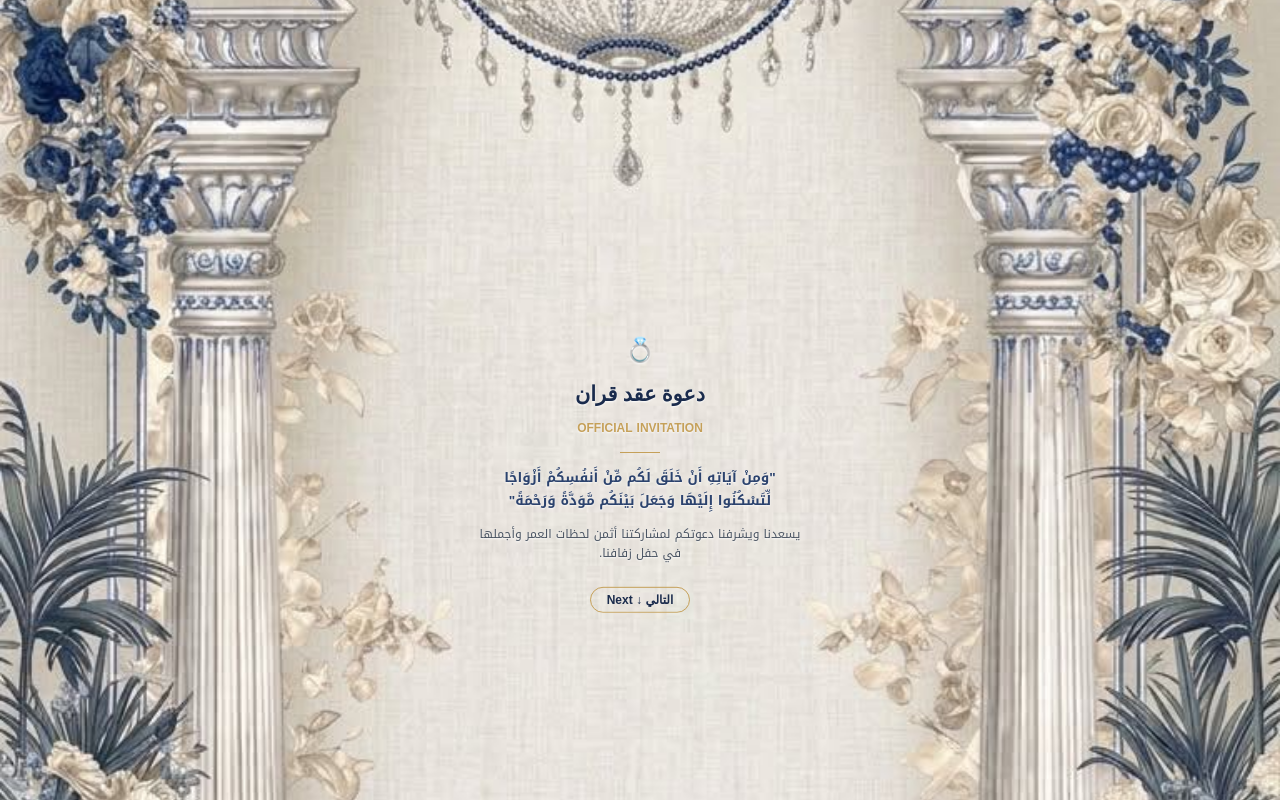
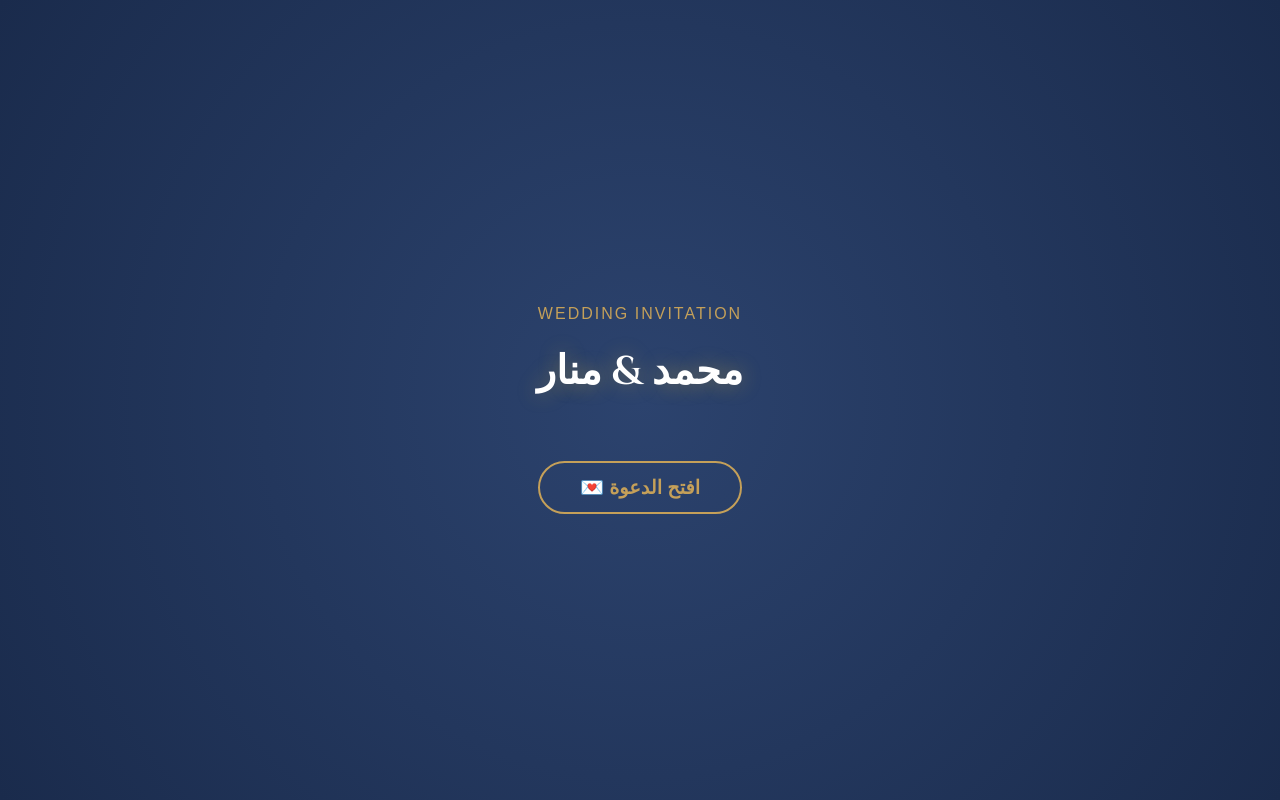
Before and after one commit to Kira1717171717/wedding-invitation, a Next.js app: page / in a window 1280 px wide. Built offline with nearby package versions, Linux system fonts and the light colour scheme.

Commit message:
Update page.js

```diff
--- a/app/page.js
+++ b/app/page.js
@@ -3,23 +3,29 @@
 import { useState, useEffect, useRef } from 'react';
 
 export default function Home() {
-  const [timeLeft, setTimeLeft] = useState({
-    days: 0,
-    hours: 0,
-    minutes: 0,
-    seconds: 0,
-  });
+  const [isOpened, setIsOpened] = useState(false); // حالة فتح المغلف
+  const [timeLeft, setTimeLeft] = useState({ days: 0, hours: 0, minutes: 0, seconds: 0 });
+  const [currentIndex, setCurrentIndex] = useState(0);
 
+  const audioRef = useRef(null);
   const section1 = useRef(null);
   const section2 = useRef(null);
   const section3 = useRef(null);
   const section4 = useRef(null);
   const sections = [section1, section2, section3, section4];
 
-  const [currentIndex, setCurrentIndex] = useState(0);
+  // دالة فتح الدعوة وتشغيل الصوت
+  const handleOpenInvitation = () => {
+    setIsOpened(true);
+    if (audioRef.current) {
+      audioRef.current.play().catch(error => console.log("Audio play failed", error));
+    }
+  };
 
-  // نظام النزول التلقائي (كل 5 ثواني)
+  // نظام النزول التلقائي (يعمل فقط بعد فتح الدعوة)
   useEffect(() => {
+    if (!isOpened) return; // لا تبدأ النزول التلقائي إلا إذا انفتحت الدعوة
+
     const timer = setInterval(() => {
       setCurrentIndex((prevIndex) => {
         const nextIndex = (prevIndex + 1) % sections.length;
@@ -29,19 +35,17 @@ export default function Home() {
         });
         return nextIndex;
       });
-    }, 5000);
+    }, 3000);
 
     return () => clearInterval(timer);
-  }, []);
+  }, [isOpened]);
 
   // نظام العداد التنازلي
   useEffect(() => {
     const targetDate = new Date('2026-08-05T19:00:00').getTime();
-
     const interval = setInterval(() => {
       const now = new Date().getTime();
       const difference = targetDate - now;
-
       if (difference > 0) {
         setTimeLeft({
           days: Math.floor(difference / (1000 * 60 * 60 * 24)),
@@ -51,11 +55,9 @@ export default function Home() {
         });
       }
     }, 1000);
-
     return () => clearInterval(interval);
   }, []);
 
-  // التنقل اليدوي عند الضغط على زر السكرول
   const scrollToNext = (index) => {
     const nextIndex = (index + 1) % sections.length;
     setCurrentIndex(nextIndex);
@@ -66,15 +68,9 @@ export default function Home() {
   };
 
   return (
-    <main style={{
-      direction: 'rtl',
-      height: '100vh',
-      overflowY: 'scroll',
-      scrollSnapType: 'y mandatory',
-      scrollBehavior: 'smooth',
-      position: 'relative',
-      backgroundColor: '#f8f4ee'
-    }}>
+    <>
+      {/* ملف الصوت */}
+      <audio ref={audioRef} src="/song.mp3" loop />
 
       {/* استدعاء الخط الكوفي وتأثير الأزرار */}
       <style jsx global>{`
@@ -84,6 +80,7 @@ export default function Home() {
           font-family: 'Noto Kufi Arabic', sans-serif;
           margin: 0;
           padding: 0;
+          overflow: ${isOpened ? 'auto' : 'hidden'}; /* منع السكرول قبل فتح الدعوة */
         }
 
         @keyframes bounce {
@@ -94,7 +91,73 @@ export default function Home() {
         .scroll-btn {
           animation: bounce 2s infinite;
         }
+
+        @keyframes pulseGold {
+          0% { box-shadow: 0 0 0 0 rgba(197, 160, 89, 0.4); }
+          70% { box-shadow: 0 0 0 15px rgba(197, 160, 89, 0); }
+          100% { box-shadow: 0 0 0 0 rgba(197, 160, 89, 0); }
+        }
+        .open-btn {
+          animation: pulseGold 2s infinite;
+        }
       `}</style>
+
+      {/* ================= واجهة المغلف الكحلي (تظهر قبل الفتح) ================= */}
+      {!isOpened && (
+        <div style={{
+          position: 'fixed',
+          top: 0,
+          left: 0,
+          width: '100vw',
+          height: '100vh',
+          backgroundColor: '#1a2b4c', /* كحلي فاخر */
+          backgroundImage: 'radial-gradient(circle, #2c436e 0%, #1a2b4c 100%)', /* تدرج لوني يعطي عمق */
+          zIndex: 50,
+          display: 'flex',
+          flexDirection: 'column',
+          justifyContent: 'center',
+          alignItems: 'center',
+          direction: 'rtl',
+          textAlign: 'center'
+        }}>
+          <p style={{ color: '#c5a059', fontSize: '1rem', letterSpacing: '2px', marginBottom: '1rem' }}>
+            WEDDING INVITATION
+          </p>
+          <h1 style={{ color: '#ffffff', fontSize: '2.5rem', margin: '0 0 2rem 0' }}>
+            محمد & منار
+          </h1>
+
+          <button
+            onClick={handleOpenInvitation}
+            className="open-btn"
+            style={{
+              backgroundColor: 'transparent',
+              border: '2px solid #c5a059',
+              color: '#c5a059',
+              padding: '0.8rem 2.5rem',
+              fontSize: '1.2rem',
+              fontWeight: '700',
+              borderRadius: '50px',
+              cursor: 'pointer',
+              transition: 'all 0.3s ease',
+            }}
+          >
+            افتح الدعوة 💌
+          </button>
+        </div>
+      )}
+
+      {/* ================= المحتوى الرئيسي للدعوة (يظهر بعد الفتح) ================= */}
+      <main style={{
+        direction: 'rtl',
+        height: '100vh',
+        overflowY: 'scroll',
+        scrollSnapType: 'y mandatory',
+        scrollBehavior: 'smooth',
+        position: 'relative',
+        backgroundColor: '#f8f4ee',
+        display: isOpened ? 'block' : 'none' /* إخفاء المحتوى قبل الفتح */
+      }}>
 
         {/* خلفية الصورة الثابتة */}
         <div style={{
@@ -120,7 +183,7 @@ export default function Home() {
           alignItems: 'center'
         }}>
 
-        {/* ================= القسم الأول: غلاف الدعوة ================= */}
+          {/* القسم الأول: غلاف الدعوة */}
           <section ref={section1} style={{
             height: '100vh',
             width: '100%',
@@ -131,7 +194,7 @@ export default function Home() {
             flexDirection: 'column',
             justifyContent: 'flex-start',
             alignItems: 'center',
-          paddingTop: '38vh', /* إزاحة كبيرة لضمان البدء تحت الثريا */
+            paddingTop: '38vh',
             boxSizing: 'border-box',
             textAlign: 'center'
           }}>
@@ -141,49 +204,20 @@ export default function Home() {
               flexDirection: 'column',
               alignItems: 'center',
               gap: '0.3rem',
-            textShadow: '0 1px 2px rgba(255,255,255,0.85)' /* ظل خفيف جداً لبروز النص بدون خلفية */
+              textShadow: '0 1px 2px rgba(255,255,255,0.85)'
             }}>
-            <p style={{ fontSize: '0.75rem', letterSpacing: '2px', color: '#1a2b4c', margin: 0, fontWeight: '700' }}>
-              WEDDING INVITATION
-            </p>
-            <p style={{ fontSize: '0.85rem', color: '#c5a059', margin: 0, fontWeight: '700' }}>
-              دعـوة زفــاف
-            </p>
-            <h1 style={{ fontSize: '2.1rem', fontWeight: '800', color: '#1a2b4c', margin: '0.2rem 0' }}>
-              محمد & منار
-            </h1>
-            <p style={{ fontSize: '1.1rem', color: '#2c436e', margin: 0, fontWeight: '600' }}>
-              Mohammad & Manar
-            </p>
+              <p style={{ fontSize: '0.75rem', letterSpacing: '2px', color: '#1a2b4c', margin: 0, fontWeight: '700' }}>WEDDING INVITATION</p>
+              <p style={{ fontSize: '0.85rem', color: '#c5a059', margin: 0, fontWeight: '700' }}>دعـوة زفــاف</p>
+              <h1 style={{ fontSize: '2.1rem', fontWeight: '800', color: '#1a2b4c', margin: '0.2rem 0' }}>محمد & منار</h1>
+              <p style={{ fontSize: '1.1rem', color: '#2c436e', margin: 0, fontWeight: '600' }}>Mohammad & Manar</p>
               <div style={{ width: '40px', height: '1.5px', backgroundColor: '#c5a059', margin: '0.5rem 0' }}></div>
-            <p style={{ fontSize: '0.9rem', color: '#1a2b4c', fontWeight: '700', margin: 0 }}>
-              الأربعاء ، 05 أغسطس 2026
-            </p>
-            <p style={{ fontSize: '0.75rem', color: '#6b7280', margin: 0, fontWeight: '600' }}>
-              Wednesday, August 5, 2026
-            </p>
-
-            <button
-              onClick={() => scrollToNext(0)}
-              className="scroll-btn"
-              style={{
-                marginTop: '1.2rem',
-                background: 'transparent',
-                border: '1.5px solid #c5a059',
-                borderRadius: '20px',
-                padding: '0.3rem 1rem',
-                color: '#1a2b4c',
-                fontSize: '0.75rem',
-                fontWeight: '700',
-                cursor: 'pointer'
-              }}
-            >
-              التالي ↓ Next
-            </button>
+              <p style={{ fontSize: '0.9rem', color: '#1a2b4c', fontWeight: '700', margin: 0 }}>الأربعاء ، 05 أغسطس 2026</p>
+              <p style={{ fontSize: '0.75rem', color: '#6b7280', margin: 0, fontWeight: '600' }}>Wednesday, August 5, 2026</p>
+              <button onClick={() => scrollToNext(0)} className="scroll-btn" style={{ marginTop: '1.2rem', background: 'transparent', border: '1.5px solid #c5a059', borderRadius: '20px', padding: '0.3rem 1rem', color: '#1a2b4c', fontSize: '0.75rem', fontWeight: '700', cursor: 'pointer' }}>التالي ↓ Next</button>
             </div>
           </section>
 
-        {/* ================= القسم الثاني: نص الدعوة ================= */}
+          {/* القسم الثاني: نص الدعوة */}
           <section ref={section2} style={{
             height: '100vh',
             width: '100%',
@@ -207,44 +241,16 @@ export default function Home() {
               textShadow: '0 1px 2px rgba(255,255,255,0.85)'
             }}>
               <span style={{ fontSize: '1.5rem' }}>💍</span>
-            <h2 style={{ fontSize: '1.3rem', color: '#1a2b4c', margin: 0, fontWeight: '700' }}>
-              دعوة عقد قران
-            </h2>
-            <p style={{ fontSize: '0.75rem', color: '#c5a059', margin: 0, fontWeight: '600' }}>
-              OFFICIAL INVITATION
-            </p>
-
+              <h2 style={{ fontSize: '1.3rem', color: '#1a2b4c', margin: 0, fontWeight: '700' }}>دعوة عقد قران</h2>
+              <p style={{ fontSize: '0.75rem', color: '#c5a059', margin: 0, fontWeight: '600' }}>OFFICIAL INVITATION</p>
               <div style={{ width: '40px', height: '1px', backgroundColor: '#c5a059', margin: '0.3rem 0' }}></div>
-
-            <p style={{ fontSize: '0.85rem', color: '#2c436e', lineHeight: '1.7', margin: 0, fontWeight: '600' }}>
-              "وَمِنْ آيَاتِهِ أَنْ خَلَقَ لَكُم مِّنْ أَنفُسِكُمْ أَزْوَاجًا لِّتَسْكُنُوا إِلَيْهَا وَجَعَلَ بَيْنَكُم مَّوَدَّةً وَرَحْمَةً"
-            </p>
-
-            <p style={{ fontSize: '0.75rem', color: '#4b5563', lineHeight: '1.6', margin: '0.3rem 0 0 0' }}>
-              يسعدنا ويشرفنا دعوتكم لمشاركتنا أثمن لحظات العمر وأجملها في حفل زفافنا.
-            </p>
-
-            <button
-              onClick={() => scrollToNext(1)}
-              className="scroll-btn"
-              style={{
-                marginTop: '1rem',
-                background: 'transparent',
-                border: '1.5px solid #c5a059',
-                borderRadius: '20px',
-                padding: '0.3rem 1rem',
-                color: '#1a2b4c',
-                fontSize: '0.75rem',
-                fontWeight: '700',
-                cursor: 'pointer'
-              }}
-            >
-              التالي ↓ Next
-            </button>
+              <p style={{ fontSize: '0.85rem', color: '#2c436e', lineHeight: '1.7', margin: 0, fontWeight: '600' }}>"وَمِنْ آيَاتِهِ أَنْ خَلَقَ لَكُم مِّنْ أَنفُسِكُمْ أَزْوَاجًا لِّتَسْكُنُوا إِلَيْهَا وَجَعَلَ بَيْنَكُم مَّوَدَّةً وَرَحْمَةً"</p>
+              <p style={{ fontSize: '0.75rem', color: '#4b5563', lineHeight: '1.6', margin: '0.3rem 0 0 0' }}>يسعدنا ويشرفنا دعوتكم لمشاركتنا أثمن لحظات العمر وأجملها في حفل زفافنا.</p>
+              <button onClick={() => scrollToNext(1)} className="scroll-btn" style={{ marginTop: '1rem', background: 'transparent', border: '1.5px solid #c5a059', borderRadius: '20px', padding: '0.3rem 1rem', color: '#1a2b4c', fontSize: '0.75rem', fontWeight: '700', cursor: 'pointer' }}>التالي ↓ Next</button>
             </div>
           </section>
 
-        {/* ================= القسم الثالث: العداد واللباس ================= */}
+          {/* القسم الثالث: العداد واللباس */}
           <section ref={section3} style={{
             height: '100vh',
             width: '100%',
@@ -267,71 +273,25 @@ export default function Home() {
               gap: '0.5rem',
               textShadow: '0 1px 2px rgba(255,255,255,0.85)'
             }}>
-            <h2 style={{ fontSize: '1.2rem', color: '#1a2b4c', margin: 0, fontWeight: '700' }}>
-              العد التنازلي
-            </h2>
-            <p style={{ fontSize: '0.7rem', color: '#c5a059', margin: 0, fontWeight: '600' }}>
-              COUNTDOWN
-            </p>
-
-            <div style={{
-              display: 'flex',
-              justifyContent: 'center',
-              gap: '0.5rem',
-              margin: '0.5rem 0',
-              direction: 'ltr'
-            }}>
-              <div style={{ minWidth: '40px' }}>
-                <span style={{ fontSize: '1.3rem', fontWeight: '800', color: '#1a2b4c' }}>{timeLeft.days}</span>
-                <p style={{ fontSize: '0.6rem', color: '#c5a059', margin: 0, fontWeight: '700' }}>أيام</p>
+              <h2 style={{ fontSize: '1.2rem', color: '#1a2b4c', margin: 0, fontWeight: '700' }}>العد التنازلي</h2>
+              <p style={{ fontSize: '0.7rem', color: '#c5a059', margin: 0, fontWeight: '600' }}>COUNTDOWN</p>
+              <div style={{ display: 'flex', justifyContent: 'center', gap: '0.5rem', margin: '0.5rem 0', direction: 'ltr' }}>
+                <div style={{ minWidth: '40px' }}><span style={{ fontSize: '1.3rem', fontWeight: '800', color: '#1a2b4c' }}>{timeLeft.days}</span><p style={{ fontSize: '0.6rem', color: '#c5a059', margin: 0, fontWeight: '700' }}>أيام</p></div>
+                <div style={{ fontSize: '1.1rem', color: '#c5a059' }}>:</div>
+                <div style={{ minWidth: '40px' }}><span style={{ fontSize: '1.3rem', fontWeight: '800', color: '#1a2b4c' }}>{timeLeft.hours}</span><p style={{ fontSize: '0.6rem', color: '#c5a059', margin: 0, fontWeight: '700' }}>ساعات</p></div>
+                <div style={{ fontSize: '1.1rem', color: '#c5a059' }}>:</div>
+                <div style={{ minWidth: '40px' }}><span style={{ fontSize: '1.3rem', fontWeight: '800', color: '#1a2b4c' }}>{timeLeft.minutes}</span><p style={{ fontSize: '0.6rem', color: '#c5a059', margin: 0, fontWeight: '700' }}>دقائق</p></div>
+                <div style={{ fontSize: '1.1rem', color: '#c5a059' }}>:</div>
+                <div style={{ minWidth: '40px' }}><span style={{ fontSize: '1.3rem', fontWeight: '800', color: '#1a2b4c' }}>{timeLeft.seconds}</span><p style={{ fontSize: '0.6rem', color: '#c5a059', margin: 0, fontWeight: '700' }}>ثواني</p></div>
               </div>
-              <div style={{ fontSize: '1.1rem', color: '#c5a059' }}>:</div>
-              <div style={{ minWidth: '40px' }}>
-                <span style={{ fontSize: '1.3rem', fontWeight: '800', color: '#1a2b4c' }}>{timeLeft.hours}</span>
-                <p style={{ fontSize: '0.6rem', color: '#c5a059', margin: 0, fontWeight: '700' }}>ساعات</p>
-              </div>
-              <div style={{ fontSize: '1.1rem', color: '#c5a059' }}>:</div>
-              <div style={{ minWidth: '40px' }}>
-                <span style={{ fontSize: '1.3rem', fontWeight: '800', color: '#1a2b4c' }}>{timeLeft.minutes}</span>
-                <p style={{ fontSize: '0.6rem', color: '#c5a059', margin: 0, fontWeight: '700' }}>دقائق</p>
-              </div>
-              <div style={{ fontSize: '1.1rem', color: '#c5a059' }}>:</div>
-              <div style={{ minWidth: '40px' }}>
-                <span style={{ fontSize: '1.3rem', fontWeight: '800', color: '#1a2b4c' }}>{timeLeft.seconds}</span>
-                <p style={{ fontSize: '0.6rem', color: '#c5a059', margin: 0, fontWeight: '700' }}>ثواني</p>
-              </div>
-            </div>
-
               <div style={{ width: '35px', height: '1px', backgroundColor: '#c5a059', margin: '0.3rem 0' }}></div>
-
-            <h3 style={{ color: '#1a2b4c', fontSize: '0.9rem', margin: 0, fontWeight: '700' }}>
-              👔 الزي المعتمد / Dress Code
-            </h3>
-            <p style={{ color: '#c5a059', fontWeight: '700', fontSize: '0.8rem', margin: 0 }}>
-              بدلة رسمية / Black Tie & Navy
-            </p>
-
-            <button
-              onClick={() => scrollToNext(2)}
-              className="scroll-btn"
-              style={{
-                marginTop: '1rem',
-                background: 'transparent',
-                border: '1.5px solid #c5a059',
-                borderRadius: '20px',
-                padding: '0.3rem 1rem',
-                color: '#1a2b4c',
-                fontSize: '0.75rem',
-                fontWeight: '700',
-                cursor: 'pointer'
-              }}
-            >
-              التالي ↓ Next
-            </button>
+              <h3 style={{ color: '#1a2b4c', fontSize: '0.9rem', margin: 0, fontWeight: '700' }}>👔 الزي المعتمد / Dress Code</h3>
+              <p style={{ color: '#c5a059', fontWeight: '700', fontSize: '0.8rem', margin: 0 }}>بدلة رسمية / Black Tie & Navy</p>
+              <button onClick={() => scrollToNext(2)} className="scroll-btn" style={{ marginTop: '1rem', background: 'transparent', border: '1.5px solid #c5a059', borderRadius: '20px', padding: '0.3rem 1rem', color: '#1a2b4c', fontSize: '0.75rem', fontWeight: '700', cursor: 'pointer' }}>التالي ↓ Next</button>
             </div>
           </section>
 
-        {/* ================= القسم الرابع: المكان ================= */}
+          {/* القسم الرابع: المكان */}
           <section ref={section4} style={{
             height: '100vh',
             width: '100%',
@@ -355,49 +315,18 @@ export default function Home() {
               textShadow: '0 1px 2px rgba(255,255,255,0.85)'
             }}>
               <span style={{ fontSize: '1.5rem' }}>📍</span>
-            <h2 style={{ fontSize: '1.3rem', color: '#1a2b4c', margin: 0, fontWeight: '700' }}>
-              المكان والزمان
-            </h2>
-            <p style={{ fontSize: '0.7rem', color: '#c5a059', margin: 0, fontWeight: '600' }}>
-              LOCATION & TIME
-            </p>
-
-            <p style={{ fontSize: '0.95rem', fontWeight: '800', color: '#2c436e', margin: '0.3rem 0 0 0' }}>
-              Yildiz Hall - قاعة يلدز
-            </p>
-            <p style={{ color: '#4b5563', fontSize: '0.8rem', margin: 0, fontWeight: '600' }}>
-              الأربعاء، 05 أغسطس 2026 - 7:00 مساءً
-            </p>
-
-            <a
-              href="https://maps.google.com"
-              target="_blank"
-              rel="noopener noreferrer"
-              style={{
-                padding: '0.5rem 1.2rem',
-                backgroundColor: '#1a2b4c',
-                color: '#ffffff',
-                borderRadius: '50px',
-                textDecoration: 'none',
-                fontSize: '0.78rem',
-                fontWeight: '600',
-                marginTop: '0.6rem',
-                boxShadow: '0 4px 15px rgba(26, 43, 76, 0.25)',
-                textShadow: 'none' /* إزالة الظل عن النص داخل الزر */
-              }}
-            >
-              موقع القاعة 🗺️ Google Maps
-            </a>
-
+              <h2 style={{ fontSize: '1.3rem', color: '#1a2b4c', margin: 0, fontWeight: '700' }}>المكان والزمان</h2>
+              <p style={{ fontSize: '0.7rem', color: '#c5a059', margin: 0, fontWeight: '600' }}>LOCATION & TIME</p>
+              <p style={{ fontSize: '0.95rem', fontWeight: '800', color: '#2c436e', margin: '0.3rem 0 0 0' }}>Yildiz Hall - قاعة يلدز</p>
+              <p style={{ color: '#4b5563', fontSize: '0.8rem', margin: 0, fontWeight: '600' }}>الأربعاء، 05 أغسطس 2026 - 7:00 مساءً</p>
+              <a href="https://maps.google.com" target="_blank" rel="noopener noreferrer" style={{ padding: '0.5rem 1.2rem', backgroundColor: '#1a2b4c', color: '#ffffff', borderRadius: '50px', textDecoration: 'none', fontSize: '0.78rem', fontWeight: '600', marginTop: '0.6rem', boxShadow: '0 4px 15px rgba(26, 43, 76, 0.25)', textShadow: 'none' }}>موقع القاعة 🗺️ Google Maps</a>
               <div style={{ width: '35px', height: '1px', backgroundColor: '#c5a059', margin: '0.5rem 0' }}></div>
-
-            <p style={{ fontSize: '0.82rem', color: '#1a2b4c', margin: 0, fontWeight: '700' }}>
-              أهلاً وسهلاً بكم، ننتظركم بشوق! ✨
-            </p>
+              <p style={{ fontSize: '0.82rem', color: '#1a2b4c', margin: 0, fontWeight: '700' }}>أهلاً وسهلاً بكم، ننتظركم بشوق! ✨</p>
             </div>
           </section>
 
         </div>
       </main>
+    </>
   );
 }
```
Lines whose indentation alone changed are shown as unchanged.
